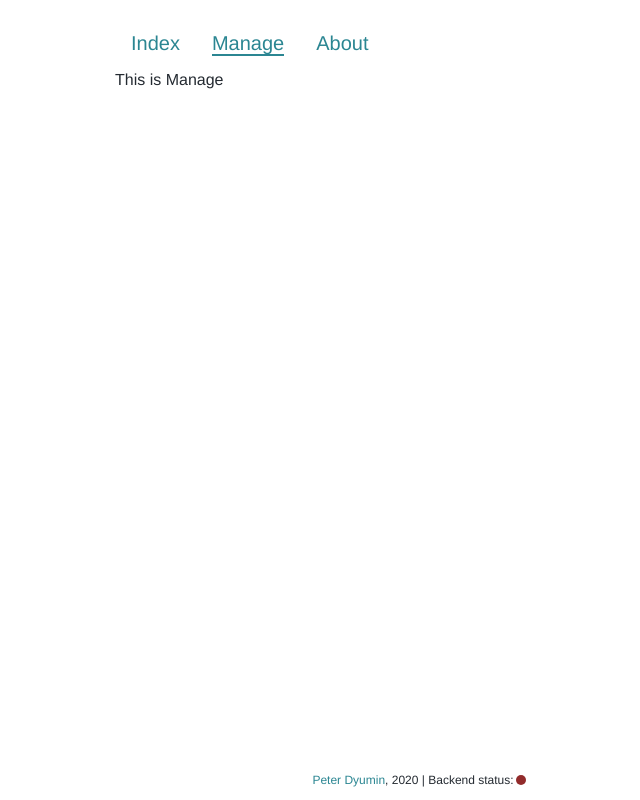
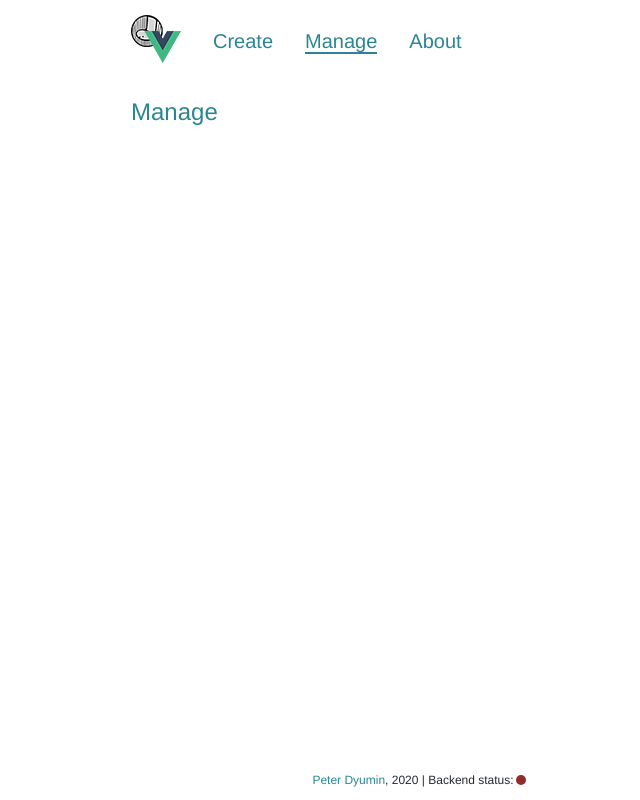
Before and after one commit to peterdee/vue-url-shortner, a Vue app: page /manage in a window 1280 px wide. Shown: the whole page, without its empty margins (221-861 px from the left). Built offline with nearby package versions, Linux system fonts and the light colour scheme; no server answers.

Commit message:
Adjust styles, add logo

```diff
--- a/src/App.vue
+++ b/src/App.vue
@@ -2,7 +2,9 @@
   <div>
     <div class="flex direction-column wrap">
       <Header />
-      <router-view></router-view>
+      <div class="flex direction-column pages">
+        <router-view></router-view>
+      </div>
     </div>
     <Footer />
   </div>
@@ -23,12 +25,18 @@ export default {
 </script>
 
 <style scoped>
+.wrap, .pages {
+  margin: 0 auto;
+}
 .wrap {
-  margin: 0 auto;
   max-width: 732px;
   min-height: calc(100vh - 40px);
   min-width: 432px;
+  padding: 0 16px;
   width: 50%;
-  padding: 0 16px;
+}
+.pages {
+  min-height: calc(100vh - 122px);
+  width: 100%;
 }
 </style>
--- a/src/components/Header.vue
+++ b/src/components/Header.vue
@@ -1,12 +1,24 @@
 <template>
-  <div class="flex noselect header">
+  <div class="flex align-items-center noselect header">
+    <div class="navigation-element">
+      <router-link
+        class="link"
+        to="/"
+      >
+        <img
+          alt="Logo"
+          class="image"
+          src="../assets/logo.png"
+        />
+      </router-link>
+    </div>
     <div class="navigation-element">
       <router-link
         exact-active-class="active"
         class="link"
         to="/"
       >
-        Index
+        Create
       </router-link>
     </div>
     <div class="navigation-element">
@@ -40,13 +52,18 @@ export default {
 .header {
   font-size: 20px;
   font-weight: 100;
-  margin-top: 16px;
+  height: 50px;
+  margin: 16px 0;
 }
 .navigation-element {
-  padding: 16px;
+  padding: 0 16px;
 }
 .link, link:hover {
   text-decoration: none;
+}
+.image {
+  height: 48px;
+  width: 50px;
 }
 .active {
   border-bottom: 2px solid rgb(43, 134, 146);
--- a/src/pages/About/index.vue
+++ b/src/pages/About/index.vue
@@ -1,6 +1,8 @@
 <template>
-  <div class="flex">
-    This is About
+  <div class="flex direction-column about">
+    <div class="title">
+      About
+    </div>
   </div>
 </template>
 
@@ -11,5 +13,12 @@ export default {
 </script>
 
 <style scoped>
-
+.about {
+  padding: 16px;
+}
+.title {
+  color: rgb(43, 134, 146);
+  font-size: 24px;
+  font-weight: 100;
+}
 </style>
--- a/src/pages/Index/components/LinkModal.vue
+++ b/src/pages/Index/components/LinkModal.vue
@@ -1,10 +1,13 @@
 <template>
   <transition name="fade">
     <div v-if="show">
-      <div class="background" />
+      <div
+        class="background"
+        @click="$emit('handle-link-modal')"
+      />
       <div class="flex direction-column justify-content-space-between align-items-center modal">
         <div class="flex direction-column width-100">
-          <div class="text-center title">
+          <div class="text-center noselect title">
             Created link
           </div>
           <div class="margin-top">
@@ -14,7 +17,7 @@
               :value="link"
             />
           </div>
-          <div class="slight-margin-top align-self-center">
+          <div class="slight-margin-top align-self-center noselect">
             <button
               class="button-copy pointer"
               type="button"
@@ -25,7 +28,7 @@
           </div>
         </div>
         <button
-          class="margin-top pointer button-close"
+          class="margin-top pointer noselect button-close"
           type="button"
           @click="$emit('handle-link-modal')"
         >
--- a/src/pages/Index/components/SecretModal.vue
+++ b/src/pages/Index/components/SecretModal.vue
@@ -5,7 +5,7 @@
         class="background"
         @click="$emit('handle-secret-modal')"
       />
-      <div class="flex direction-column justify-content-space-between align-items-center modal">
+      <div class="flex direction-column justify-content-space-between align-items-center noselect modal">
         <p>
           A <span
             class="marked"
--- a/src/pages/Index/index.vue
+++ b/src/pages/Index/index.vue
@@ -198,6 +198,7 @@ export default {
 
 <style scoped>
 .index {
+  margin: auto 0;
   min-height: 500px;
   padding: 16px;
 }
@@ -205,6 +206,5 @@ export default {
   color: rgb(43, 134, 146);
   font-size: 36px;
   font-weight: 100;
-  margin-top: 64px;
 }
 </style>
--- a/src/pages/Manage/index.vue
+++ b/src/pages/Manage/index.vue
@@ -1,6 +1,8 @@
 <template>
-  <div class="flex">
-    This is Manage
+  <div class="flex direction-column manage">
+    <div class="title">
+      Manage
+    </div>
   </div>
 </template>
 
@@ -11,5 +13,12 @@ export default {
 </script>
 
 <style scoped>
-
+.manage {
+  padding: 16px;
+}
+.title {
+  color: rgb(43, 134, 146);
+  font-size: 24px;
+  font-weight: 100;
+}
 </style>
--- a/src/pages/NotFound/index.vue
+++ b/src/pages/NotFound/index.vue
@@ -1,6 +1,8 @@
 <template>
-  <div class="flex">
-    This is NotFound
+  <div class="flex direction-column justify-content-center align-items-center about">
+    <div class="title">
+      OOPS! REQUESTED PAGE NOT FOUND!
+    </div>
   </div>
 </template>
 
@@ -11,5 +13,13 @@ export default {
 </script>
 
 <style scoped>
-
+.about {
+  margin: auto 0;
+  padding: 16px;
+}
+.title {
+  color: rgb(43, 134, 146);
+  font-size: 20px;
+  font-weight: 100;
+}
 </style>
--- a/src/router/index.js
+++ b/src/router/index.js
@@ -4,6 +4,7 @@ import Router from 'vue-router';
 import About from '../pages/About';
 import Index from '../pages/Index';
 import Manage from '../pages/Manage';
+import NotFound from '../pages/NotFound';
 
 Vue.use(Router);
 
@@ -25,5 +26,10 @@ export default new Router({
       name: 'Manage',
       path: '/manage',
     },
+    {
+      component: NotFound,
+      name: 'NotFound',
+      path: "*",
+    },
   ],
 });
```
Also changed, not shown: src/pages/Link/index.vue (deleted, +0 -15 lines), src/assets/logo.png (added).
